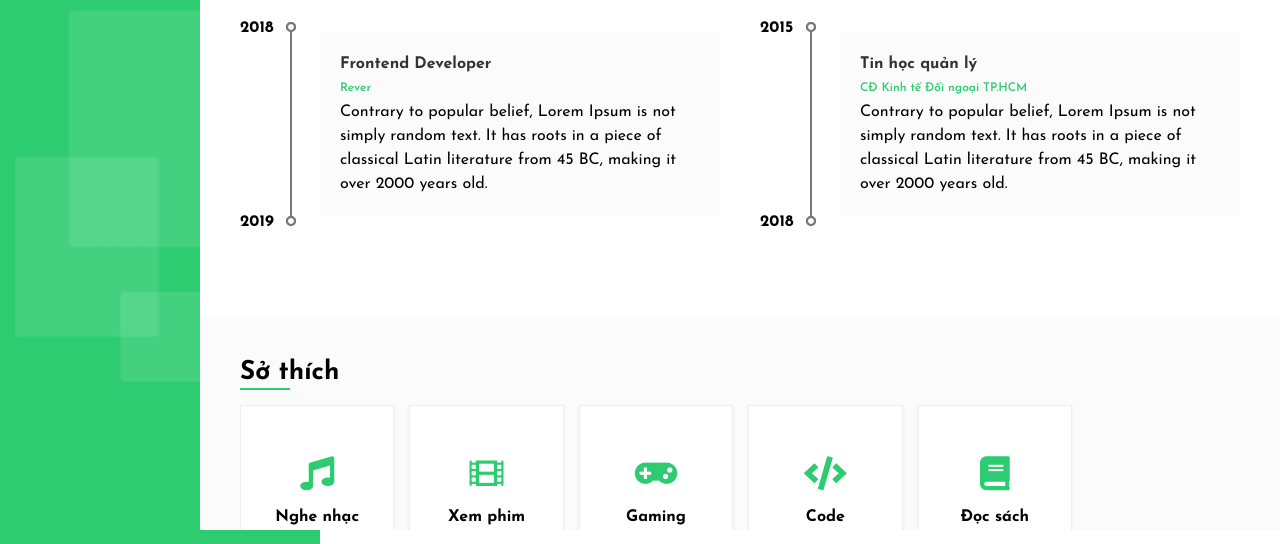
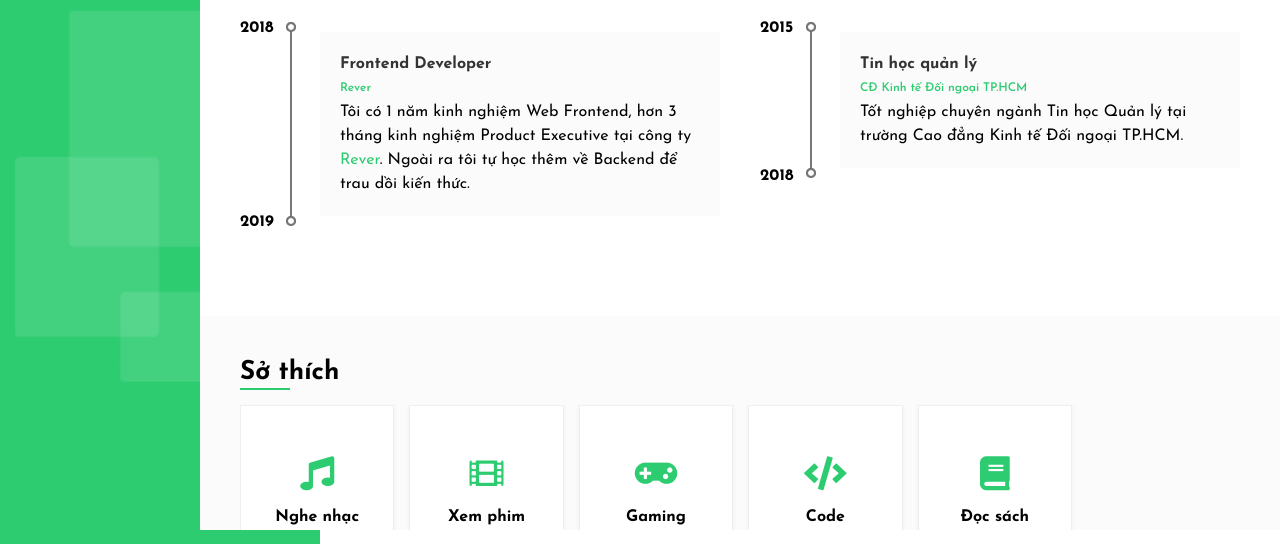
Before and after one commit to NguyenTruongLinh/web-cv, a plain HTML site: page experience.html in a window 1280 px wide. Shown: the part 204-748 px from the top of the page. Drawn offline with nearby package versions, Linux system fonts and the light colour scheme; some packages are replaced by stand-ins of ours; a script that the page names is missing.

Commit message:
update html, css

```diff
--- a/about.html
+++ b/about.html
@@ -5,7 +5,8 @@
     <title>CV</title>
     <meta http-equiv="Content-Type" content="text/html; charset=utf-8" />
     <meta name="viewport" content="width=device-width,initial-scale=1.0, maximum-scale=1.0, user-scalable=no">
-    <meta property="og:site_name" content="Rever">
+    <meta property="og:site_name" content="Linh">
+    <link rel="shortcut icon" href="images/favicon.ico" />
     <link rel="stylesheet" type="text/css" href="css/style.css">
     <link rel="stylesheet" href="https://cdnjs.cloudflare.com/ajax/libs/font-awesome/5.8.2/css/all.css">
 </head>
--- a/css/home.scss
+++ b/css/home.scss
@@ -90,6 +90,10 @@
       }
     }
   }
+}
+
+a.website{
+  color: #2ecc71;
 }
 
 .btn-contact{
--- a/experience.html
+++ b/experience.html
@@ -5,7 +5,8 @@
     <title>CV</title>
     <meta http-equiv="Content-Type" content="text/html; charset=utf-8" />
     <meta name="viewport" content="width=device-width,initial-scale=1.0, maximum-scale=1.0, user-scalable=no">
-    <meta property="og:site_name" content="Rever">
+    <meta property="og:site_name" content="Linh">
+    <link rel="shortcut icon" href="images/favicon.ico" />
     <link rel="stylesheet" type="text/css" href="css/style.css">
     <link rel="stylesheet" href="https://cdnjs.cloudflare.com/ajax/libs/font-awesome/5.8.2/css/all.css">
 </head>
@@ -47,7 +48,7 @@
                             <div>
                                 <div class="lead iq-tw-7 iq-font-black">Frontend Developer</div>
                                 <div class="type iq-font-purple"><a href="https://www.rever.vn" target="_blank">Rever</a></div>
-                                <div class="info">Contrary to popular belief, Lorem Ipsum is not simply random text. It has roots in a piece of classical Latin literature from 45 BC, making it over 2000 years old.</div>
+                                <div class="info">Tôi có 1 năm kinh nghiệm Web Frontend, hơn 3 tháng kinh nghiệm Product Executive tại công ty <a class="website" href="https://www.rever.vn">Rever</a>. Ngoài ra tôi tự học thêm về Backend để trau dồi kiến thức.</div>
                             </div>
                             <span class="number">
                                 <span>2018</span>
@@ -64,7 +65,7 @@
                             <div>
                                 <div class="lead iq-tw-7 iq-font-black">Tin học quản lý</div>
                                 <div class="type iq-font-purple">CĐ Kinh tế Đối ngoại TP.HCM</div>
-                                <div class="info">Contrary to popular belief, Lorem Ipsum is not simply random text. It has roots in a piece of classical Latin literature from 45 BC, making it over 2000 years old.</div>
+                                <div class="info">Tốt nghiệp chuyên ngành Tin học Quản lý tại trường Cao đẳng Kinh tế Đối ngoại TP.HCM. </div>
                             </div>
                             <span class="number">
                                 <span>2015</span>
```
Also changed, not shown: contact.html (+2 -1 lines), index.html (+5 -4 lines), css/home.css, images/favicon.ico (added), 1 other file.
